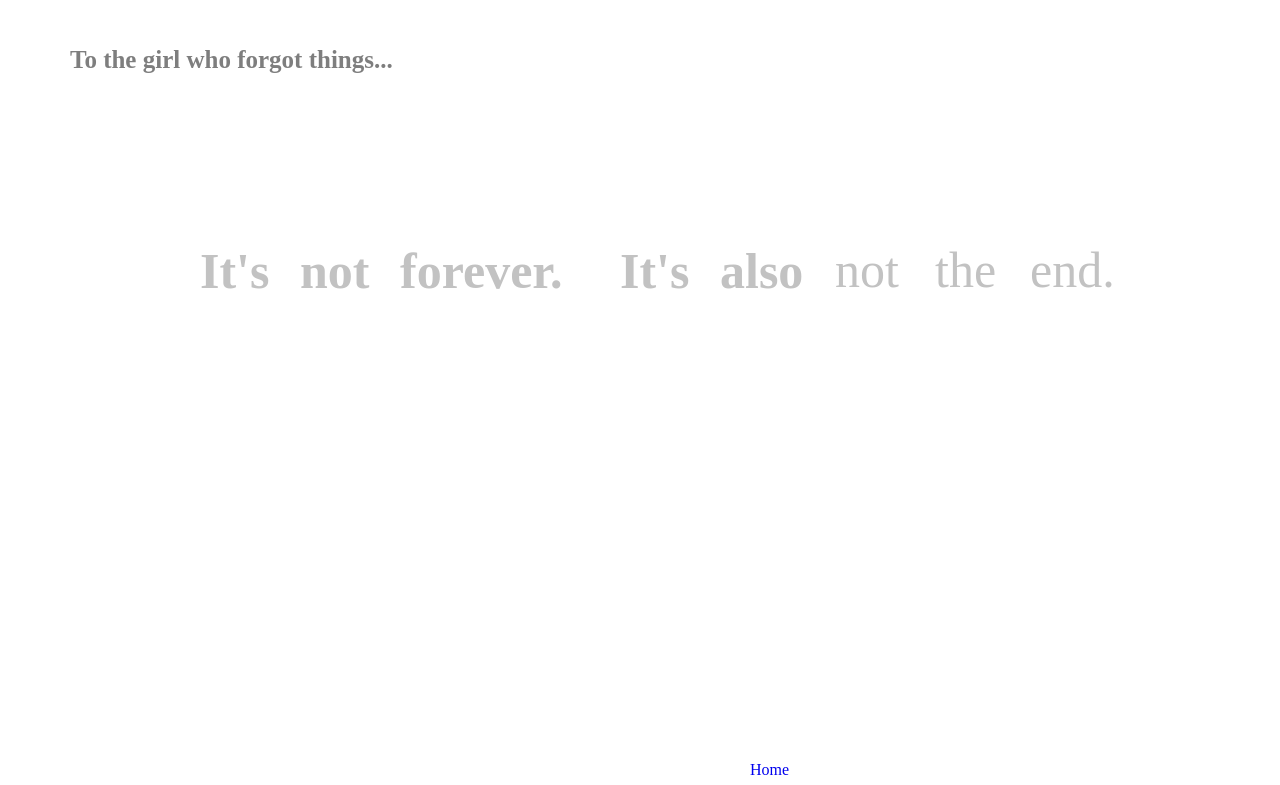
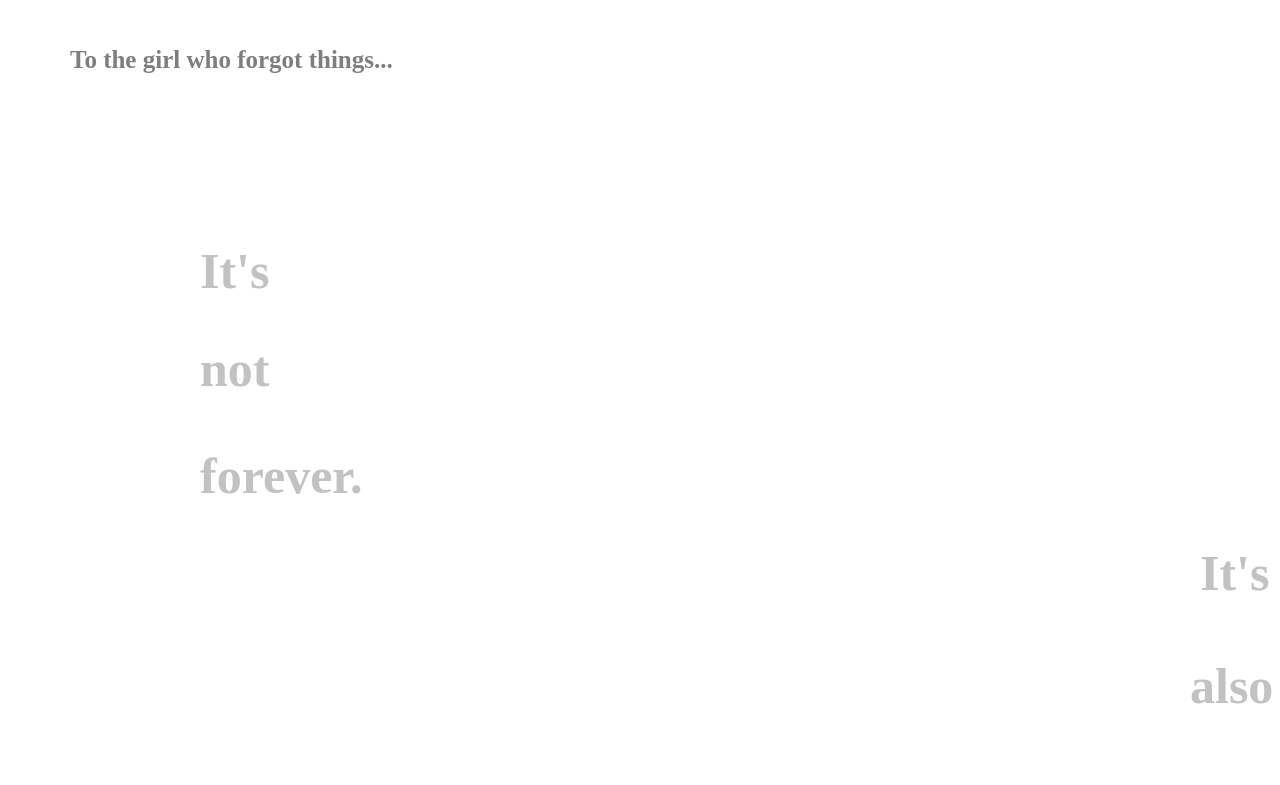
Before and after one commit to munas373/munas373.github.io_old, a plain HTML site: page Track 7/index.html in a window 1280 px wide. Shown: the top 785 px of the page. Drawn offline with nearby package versions, Linux system fonts and the light colour scheme.

Commit message:
Edited Track 7

```diff
--- a/Track 7/assets/css/styles.css
+++ b/Track 7/assets/css/styles.css
@@ -23,7 +23,7 @@ h2:hover{color: black;}
 h2:hover:after {
     content: url(../img/rose1.jpg);
     position: absolute;
-    left: 200px;
+    left: 400px;
     top: 90px;
 }
 
@@ -33,8 +33,8 @@ h3 {
     color: rgb(194, 194, 194);
     cursor: pointer;
     position: absolute;
-    top: 192px;
-    left: 300px;
+    top: 290px;
+    left: 200px;
 }
 
 h3:hover{color: black;}
@@ -42,8 +42,8 @@ h3:hover{color: black;}
 h3:hover:after {
     content: url(../img/rose2.jpg);
     position: absolute;
-    left: 100px;
-    top: 90px;
+    left: 400px;
+    top: -10px;
 }
 
 h4 {
@@ -52,8 +52,8 @@ h4 {
     color: rgb(194, 194, 194);
     cursor: pointer;
     position: absolute;
-    top: 175px;
-    left: 400px;
+    top: 380px;
+    left: 200px;
 }
 
 h4:hover{color:black;}
@@ -61,8 +61,8 @@ h4:hover{color:black;}
 h4:hover:after{
     content: url(../img/rose3.jpg);
     position: absolute;
-    top: 90px;
-    left: 0px;
+    top: -116px;
+    left: 400px;
 }
 
 h5{
@@ -71,8 +71,8 @@ h5{
     color: rgb(194, 194, 194);
     cursor: pointer;
     position: absolute;
-    top: 158px;
-    left: 620px;
+    top: 460px;
+    left: 1200px;
 }
 
 h5:hover{color:black;}
@@ -80,8 +80,8 @@ h5:hover{color:black;}
 h5:hover:after {
     content: url(../img/plant.jpg);
     position: absolute;
-    top: 500px;
-    left: 500px;
+    top: 300px;
+    right: 530px;
 
 }
 
@@ -91,8 +91,8 @@ h6{
     color: rgb(194, 194, 194);
     cursor: pointer;
     position: absolute;
-    top: 125px;
-    left: 720px;
+    top: 540px;
+    left: 1190px;
 }
 
 h6:hover{color:black;}
@@ -100,8 +100,8 @@ h6:hover{color:black;}
 h6:hover:after{
     content: url(../img/plant2.jpg);
     position: absolute;
-    top: 405px;
-    left: 350px;
+    top: 93px;
+    right: 468px;
 }
 
 .h7{
@@ -110,8 +110,8 @@ h6:hover:after{
     color: rgb(194, 194, 194);
     cursor: pointer;
     position: absolute;
-    top: 241px;
-    left: 835px;
+    top: 770px;
+    left: 1205px;
 }
 
 .h7:hover{
@@ -121,8 +121,8 @@ h6:hover:after{
 .h7:hover:after{
     content: url(../img/plant3.jpg);
     position: absolute;
-    top: 350px;
-    left: 150px;
+    top: -78px;
+    right: 367px;
 }
 
 .h8{
@@ -131,8 +131,8 @@ h6:hover:after{
     color: rgb(194, 194, 194);
     cursor: pointer;
     position: absolute;
-    top: 241px;
-    left: 935px;
+    top: 880px;
+    left: 1210px;
 }
 
 .h8:hover{color:rgb(156, 0, 0);}
@@ -140,8 +140,8 @@ h6:hover:after{
 .h8:hover:after{
     content: url(../img/plant4.jpg);
     position: absolute;
-    top: -20px;
-    left: -13px;
+    bottom: 3px;
+    right: 350px;
 }
 
 .h9{
@@ -150,8 +150,9 @@ h6:hover:after{
     color: rgb(194, 194, 194);
     cursor: pointer;
     position: absolute;
-    top: 241px;
-    left: 1030px;
+    top: 1000px;
+    left: 1195px;
+    margin-bottom: 5%;
 }
 
 .h9:hover{color:rgb(156, 0, 0);}
@@ -159,13 +160,13 @@ h6:hover:after{
 .h9:hover:after{
     content: url(../img/plant5.jpg);
     position: absolute;
-    top: -21px;
-    left: -108px;
+    bottom: 122px;
+    right: 357px;
 }
 
 p {
     font-family: Bulmer BT, italic;
     position: absolute;
-    bottom: 5px;
+    bottom: -230px;
     left: 750px;
 }
```
